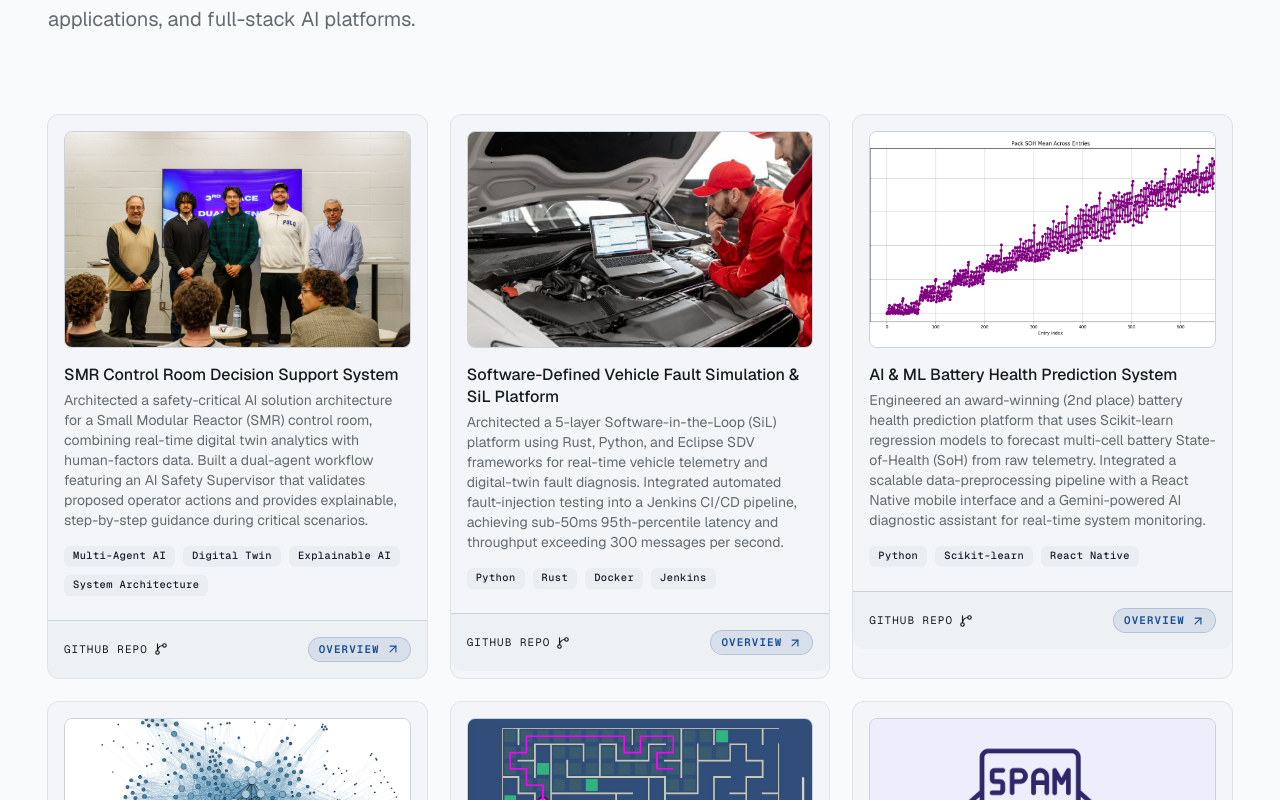
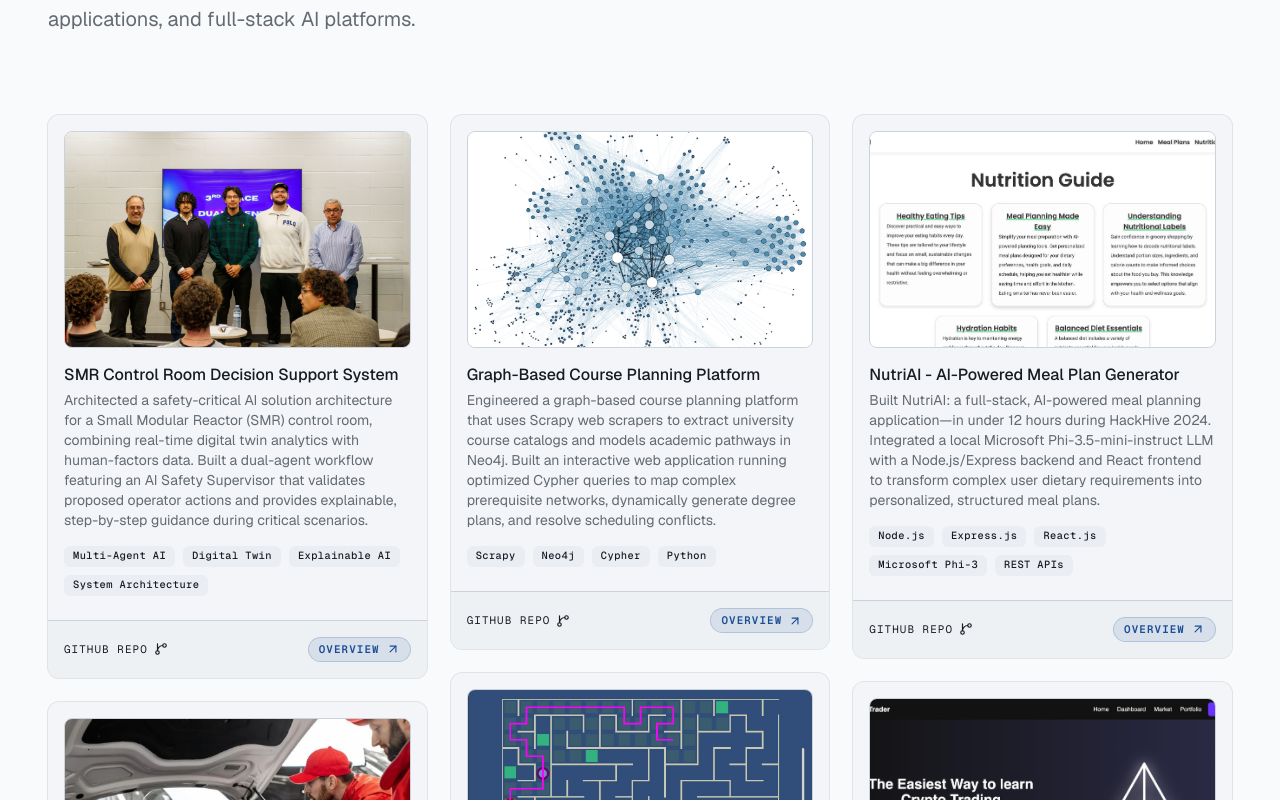
Before and after one commit to ayaanahmed05/portfolio-v2, a Next.js app: page /projects in a window 1280 px wide. Shown: the part 480-1280 px from the top of the page. Built offline with nearby package versions, Linux system fonts and the light colour scheme.

Commit message:
feat/style: added clickable images adn updated from grid to layout

```diff
--- a/src/app/projects/page.tsx
+++ b/src/app/projects/page.tsx
@@ -34,11 +34,16 @@ export default function ProjectsPage() {
         </p>
       </header>
 
-      <div className="mt-16 grid grid-flow-dense gap-5 sm:mt-20 sm:grid-cols-2 lg:grid-cols-3 lg:gap-6">
+      <div className="mt-16 columns-1 gap-5 sm:mt-20 sm:columns-2 lg:columns-3 lg:gap-6 space-y-5 lg:space-y-6">
         {projects.map((project) => (
           <Card key={project.slug} className="transition-shadow duration-500 hover:shadow-[0_1rem_3rem_-1.5rem_oklch(0.225_0.015_255_/_0.32)]">
             {project.imagePath ? (
               <div className="group relative mx-4 aspect-[16/10] overflow-hidden rounded-lg border border-border bg-muted/45">
+                <Link
+                  href={`/projects/${project.slug}`}
+                  aria-label={`Preview image for ${project.title}`}
+                  className="absolute inset-0"
+                >
                   <Image
                     src={project.imagePath}
                     alt={`${project.title} preview`}
@@ -46,6 +51,7 @@ export default function ProjectsPage() {
                     sizes="(min-width: 1024px) 30vw, (min-width: 640px) 50vw, 100vw"
                     className="object-cover transition-transform duration-700 ease-out group-hover:scale-105"
                   />
+                </Link>
               </div>
             ) : (
               <div
```
Lines whose indentation alone changed are shown as unchanged.
